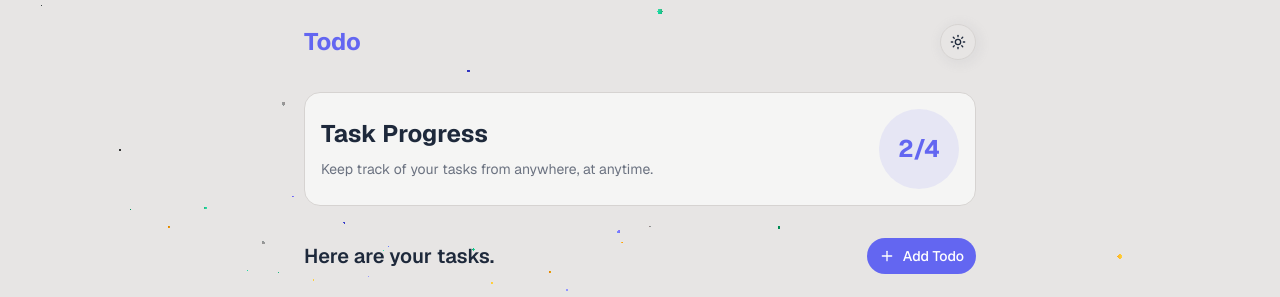
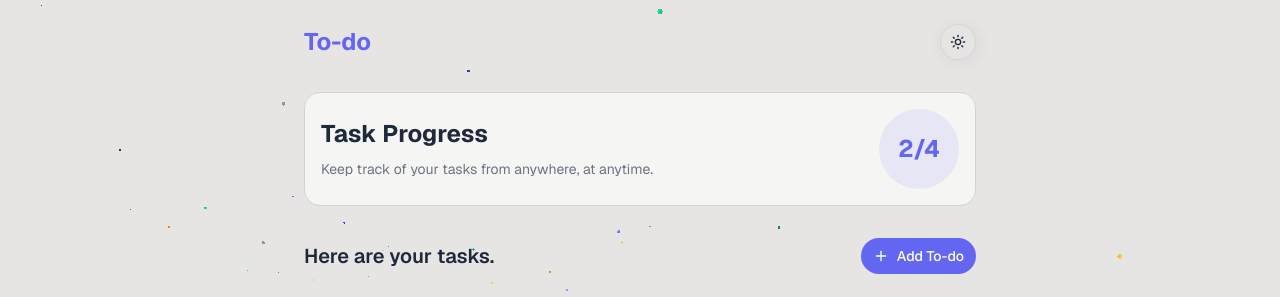
Before and after one commit to CMShongera/Todo-App, a React (Vite) app: page / in a window 1280 px wide. Shown: the top 297 px of the page. Built offline with nearby package versions, Linux system fonts and the light colour scheme.

Commit message:
Update terminology from "Todo" to "To-do" in header and button

```diff
--- a/src/pages/Home.tsx
+++ b/src/pages/Home.tsx
@@ -111,7 +111,7 @@ function Home() {
                 {/* Header */}
                 <div className="flex items-center justify-between mb-8">
                     <h1 className="text-2xl font-bold text-primary">
-                        Todo
+                        To-do
                     </h1>
                     <Button variant="ghost" size="icon" className="rounded-full">
                         <ModeToggle />
@@ -143,7 +143,7 @@ function Home() {
                         onClick={() => setModalOpen(true)}
                         className=" bg-primary hover:bg-primary/90"
                     >
-                        <Plus className="h-5 w-5" /> <span>Add Todo</span>
+                        <Plus className="h-5 w-5" /> <span>Add To-do</span>
                     </Button>
                 </div>
 
```
